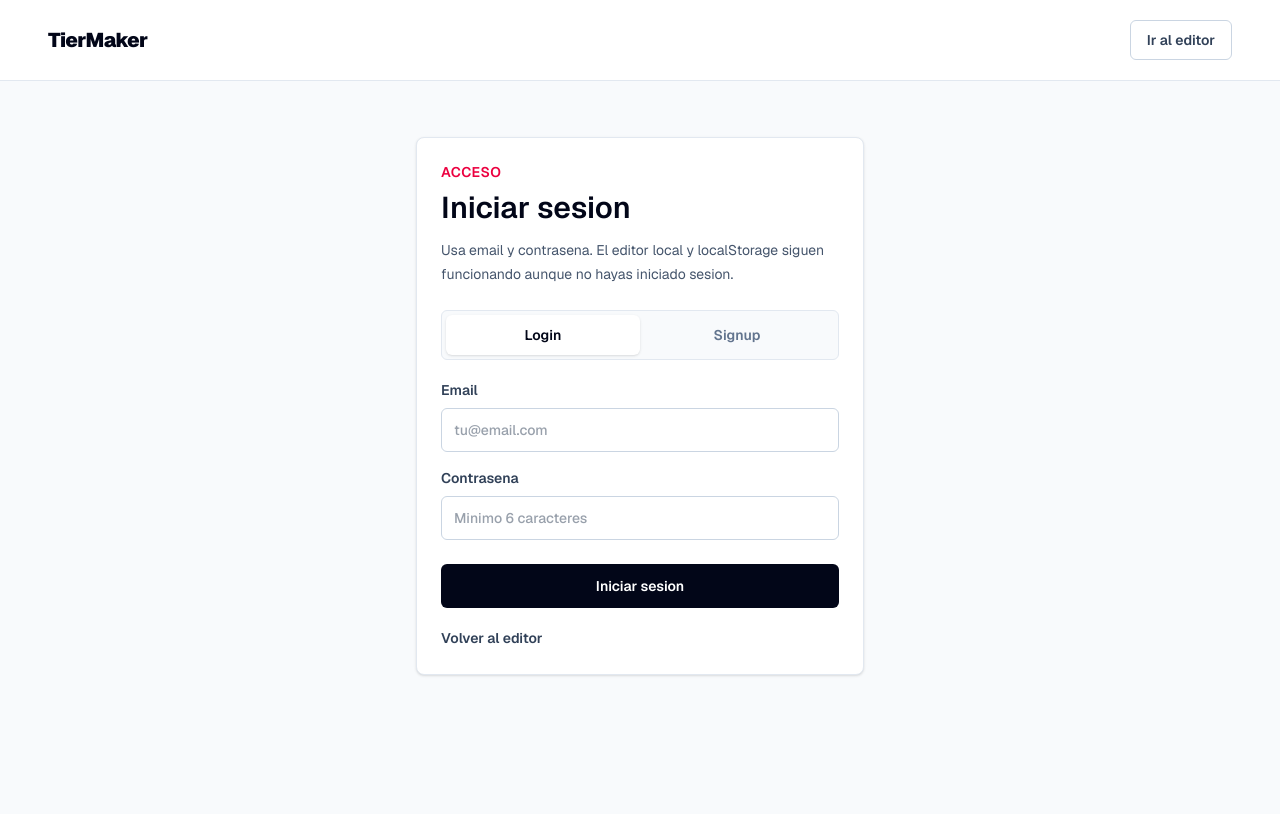
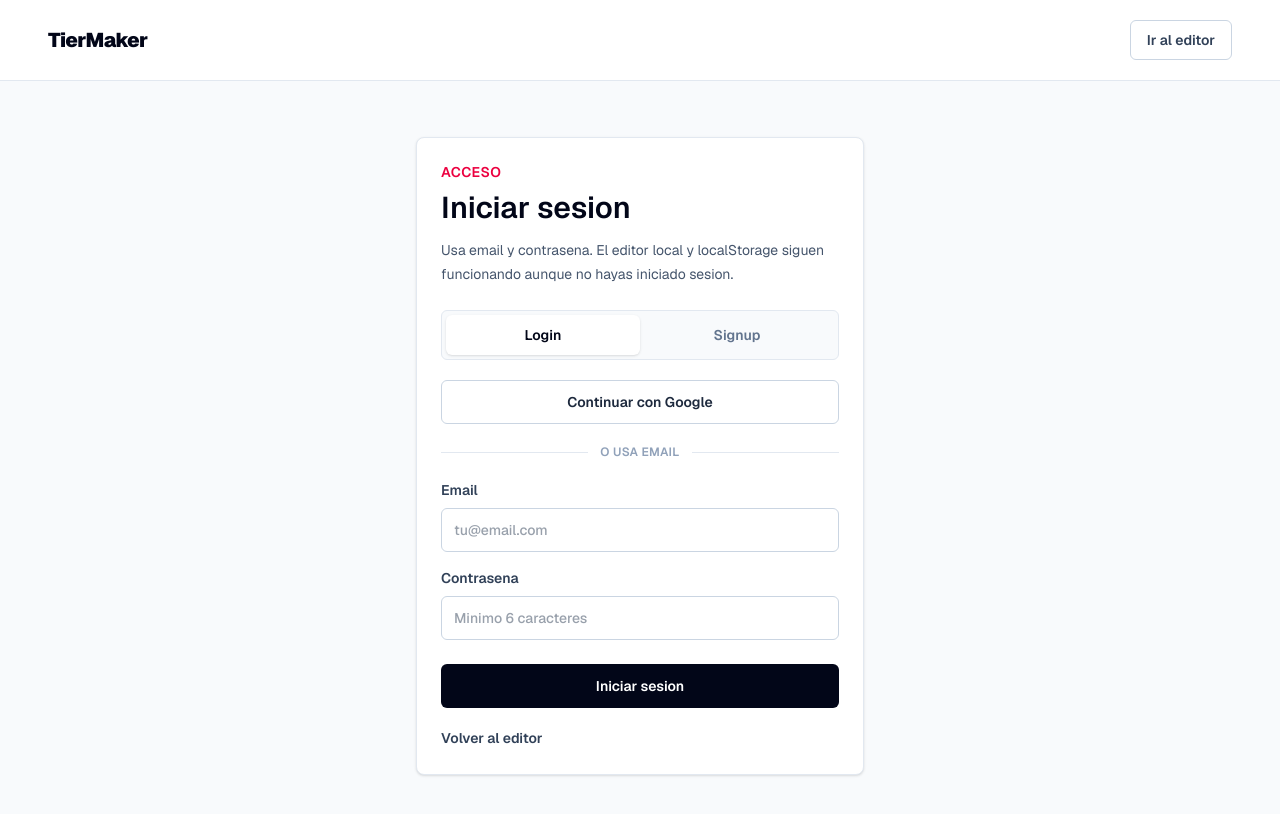
Before and after one commit to Geovas91/TierMaker, a Next.js app: page /login in a window 1280 px wide. Shown: the top 814 px of the page. Built offline with nearby package versions, Linux system fonts and the light colour scheme; no server answers.

Commit message:
Add Google OAuth login

```diff
--- a/src/components/auth/LoginForm.tsx
+++ b/src/components/auth/LoginForm.tsx
@@ -35,6 +35,31 @@ export function LoginForm() {
           ? "Sesion iniciada correctamente."
           : "Cuenta creada. Revisa tu correo si Supabase solicita confirmacion.",
       );
+    } catch (error) {
+      if (error instanceof Error) {
+        setMessage(error.message);
+      }
+    } finally {
+      setIsLoading(false);
+    }
+  }
+
+  async function handleGoogleLogin() {
+    setIsLoading(true);
+    setMessage("");
+
+    try {
+      const supabase = createSupabaseBrowserClient();
+      const { error } = await supabase.auth.signInWithOAuth({
+        provider: "google",
+        options: {
+          redirectTo: `${window.location.origin}/crear`,
+        },
+      });
+
+      if (error) {
+        setMessage(error.message);
+      }
     } catch (error) {
       if (error instanceof Error) {
         setMessage(error.message);
@@ -82,6 +107,23 @@ export function LoginForm() {
         >
           Signup
         </button>
+      </div>
+
+      <button
+        type="button"
+        onClick={handleGoogleLogin}
+        disabled={isLoading}
+        className="mb-5 inline-flex h-11 w-full items-center justify-center rounded-md border border-slate-300 bg-white px-5 text-sm font-semibold text-slate-800 transition hover:bg-slate-100 disabled:cursor-not-allowed disabled:opacity-60"
+      >
+        Continuar con Google
+      </button>
+
+      <div className="mb-5 flex items-center gap-3">
+        <div className="h-px flex-1 bg-slate-200" />
+        <span className="text-xs font-semibold uppercase tracking-wide text-slate-400">
+          o usa email
+        </span>
+        <div className="h-px flex-1 bg-slate-200" />
       </div>
 
       <form className="grid gap-4" onSubmit={handleSubmit}>
```
Also changed, not shown: 1 other file (tests, documents, lock files or other folders).
